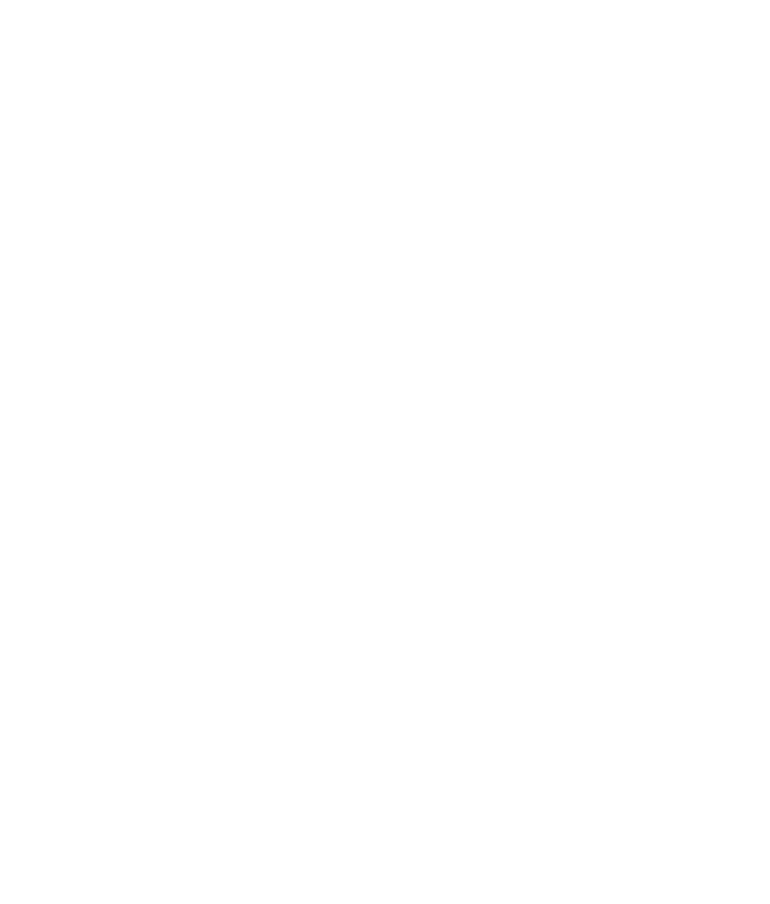
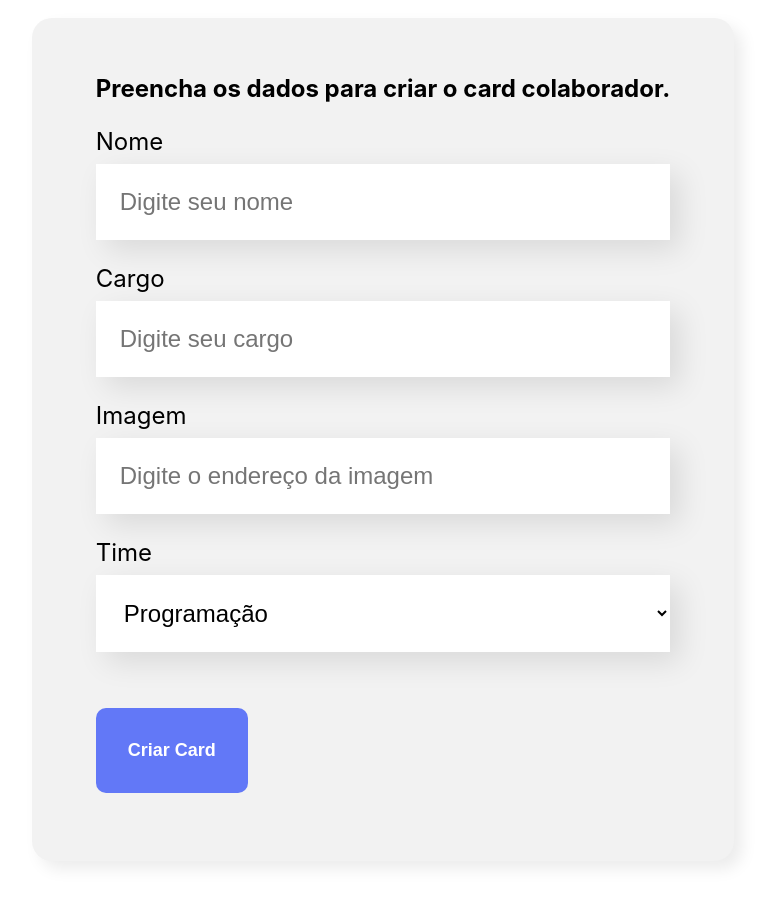
Before and after one commit to jojosuelobo/desenvolvendo-com-REACT-e-JS, a React (Create React App) app: page / in a window 1280 px wide. Shown: the part 560-1464 px from the top of the page, without its empty margins (257-1027 px from the left). Before the commit the page ends 800 px from the top, so only its background shows below. Built offline with nearby package versions, Linux system fonts and the light colour scheme.

Commit message:
Topico 2

```diff
--- a/src/App.js
+++ b/src/App.js
@@ -1,10 +1,12 @@
-import Banner from './componentes/Banner/Banner';
+import Banner from './componentes/Banner/index';
+import CampoTexto from './componentes/CampoTexto';
+import Formulario from './componentes/Formulario';
 
 function App() {
   return (
     <div className="App">
       <Banner />
-
+      <Formulario />
     </div>
   );
 }
--- a/src/componentes/Banner/Banner.js
+++ b/src/componentes/Banner/Banner.js
@@ -1,11 +1,9 @@
 import './Banner.css'
 
-function Banner() {
+export const Banner = () => {
     return (
         <header className="banner">
         <img src="/imagens/banner.png" alt="O banner principal da página"/>
         </header>
     )
 }
-
-export default Banner
--- /dev/null
+++ b/src/componentes/Banner/index.js
@@ -0,0 +1,3 @@
+import { Banner } from "./Banner";
+
+export default Banner
--- /dev/null
+++ b/src/componentes/Botao/Botao.css
@@ -0,0 +1,15 @@
+.botao{
+    background-color: #6278f7;
+    border-radius: 10px;
+    font-weight: 700;
+    font-size: 18px;
+    padding: 32px;
+    border: none;
+    cursor: pointer;
+    color: #FFF;
+    margin: 32px 0;
+}
+
+.botao:hover{
+    color: #95FFD4
+}
--- /dev/null
+++ b/src/componentes/Botao/index.js
@@ -0,0 +1,11 @@
+import './Botao.css'
+
+const Botao = (props) => {
+    return (
+        <button className="botao">
+            {props.children}
+        </button>
+    )
+}
+
+export default Botao
--- /dev/null
+++ b/src/componentes/CampoTexto/CampoTexto.css
@@ -0,0 +1,19 @@
+.campo-texto{
+    margin: 24px 0;
+}
+
+.campo-texto label{
+    display: block;
+    margin-bottom: 8px;
+    font-size: 24px;
+}
+
+.campo-texto input{
+    background-color: #FFF;
+    box-shadow: 10px 10px 30px rgba(0, 0, 0, 0.1);
+    width: 100%;
+    border: none;
+    font-size: 24px;
+    padding: 24px;
+    box-sizing: border-box;
+}
--- /dev/null
+++ b/src/componentes/CampoTexto/index.js
@@ -0,0 +1,12 @@
+import './CampoTexto.css'
+
+const CampoTexto = (props) => {
+    return (
+        <div className="campo-texto" >
+            <label> {props.label} </label>
+            <input required={props.obrigatorio} placeholder={props.placeholder} />
+        </div>
+    );
+}
+
+export default CampoTexto;
--- /dev/null
+++ b/src/componentes/Formulario/Formulario.css
@@ -0,0 +1,13 @@
+.formulario{
+    display: flex;
+    justify-content: center;
+    margin: 80px 0;
+}
+
+.formulario form {
+    max-width: 80%;
+    background-color: #F2F2F2;
+    border-radius: 20px;
+    padding: 36px 64px;
+    box-shadow: 8px 8px 16px rgba(0, 0, 0, 0.08);
+}
--- /dev/null
+++ b/src/componentes/Formulario/index.js
@@ -0,0 +1,35 @@
+import Botao from '../Botao'
+import CampoTexto from '../CampoTexto'
+import ListaSuspensa from '../ListaSuspensa'
+import './Formulario.css'
+
+const Formulario = () => {
+
+    const times = [
+        'Programação',
+        'Front-End',
+        'Data Science',
+        'DevOps',
+        'Back-End'
+    ]
+
+    const aoSalvar = (evento) => {
+        evento.preventDefault()
+        alert('Card criado com sucesso!')
+    }
+
+    return (
+        <section className="formulario">
+            <form onSubmit={aoSalvar}>
+                <h2>Preencha os dados para criar o card colaborador.</h2>
+                <CampoTexto obrigatorio={true} label="Nome" placeholder="Digite seu nome" />
+                <CampoTexto obrigatorio={true} label="Cargo" placeholder="Digite seu cargo" />
+                <CampoTexto label="Imagem" placeholder="Digite o endereço da imagem" />
+                <ListaSuspensa obrigatorio={true} label="Time" itens={times} />
+                <Botao>Criar Card</Botao>
+            </form>
+        </section>
+    )
+}
+
+export default Formulario
--- /dev/null
+++ b/src/componentes/ListaSuspensa/ListaSuspensa.css
@@ -0,0 +1,20 @@
+.lista-suspensa{
+    margin: 24px 0;
+}
+
+.lista-suspensa label{
+    display: block;
+    margin-bottom: 8px;
+    font-size: 24px;
+}
+
+.lista-suspensa select{
+    background-color: #FFF;
+    box-shadow: 10px 10px 30px rgba(0, 0, 0, 0.1);
+    width: 100%;
+    border: none;
+    font-size: 24px;
+    padding: 24px;
+    box-sizing: border-box;
+
+}
--- /dev/null
+++ b/src/componentes/ListaSuspensa/index.js
@@ -0,0 +1,15 @@
+import './ListaSuspensa.css';
+
+const ListaSuspensa = (props) => {
+
+    return (
+        <div className="lista-suspensa">
+            <label> {props.label} </label>
+            <select required={props.obrigatorio}>
+                {props.itens.map(item => <option key={item}>{item}</option> )}
+            </select>
+        </div>
+    )
+}
+
+export default ListaSuspensa
```
